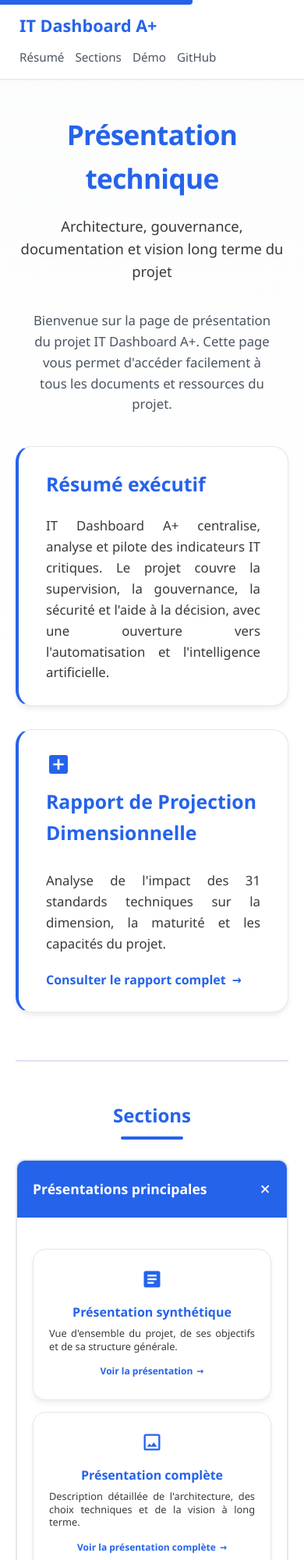
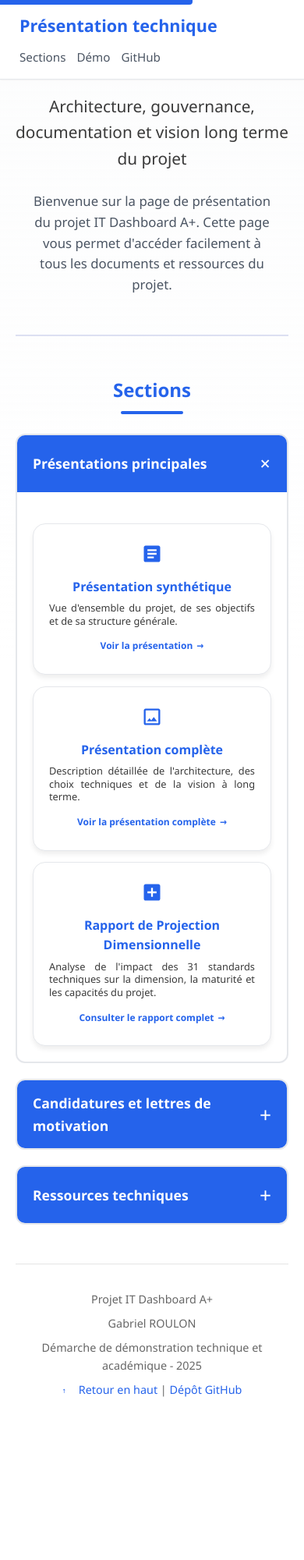
Before and after one commit to Gab-Hub-Ctrl/presentation_technique, a plain HTML site: page index.html in a window 390 px wide. Shown: the top 2000 px of the page at 78% size. After the commit the page ends 1866 px from the top, so only its background shows below. Drawn offline with Linux system fonts and the light colour scheme.

Commit message:
Mise à jour de index.html

```diff
--- a/index.html
+++ b/index.html
@@ -318,25 +318,19 @@
     main {
       max-width: var(--max-width);
       margin: 0 auto;
-      padding: 120px 20px 40px;
+      padding: 100px 20px 40px;
     }
 
-    h1 {
-      font-size: 2.6em;
-      margin-bottom: 6px;
-      color: var(--primary-color);
-      text-align: center;
-      animation: fadeIn 0.6s ease;
-      font-weight: 700;
-      letter-spacing: -0.02em;
-    }
+    /* h1 supprimé - titre maintenant dans le header */
 
     .subtitle {
       text-align: center;
-      font-size: 1.15em;
+      font-size: 1.3em;
       color: #3a3a3a;
-      margin-bottom: 35px;
+      margin-top: 20px;
+      margin-bottom: 25px;
       animation: fadeIn 0.8s ease;
+      font-weight: 500;
     }
 
     @media (prefers-color-scheme: dark) {
@@ -889,9 +883,7 @@
       .cards {
         grid-template-columns: 1fr;
       }
-      h1 {
-        font-size: 2.2em;
-      }
+      /* h1 supprimé */
       .card {
         padding: 24px 20px;
       }
@@ -910,9 +902,7 @@
         padding: 100px 12px 30px;
       }
 
-      h1 {
-        font-size: 1.8em;
-      }
+      /* h1 supprimé */
 
       .subtitle {
         font-size: 1em;
@@ -1053,12 +1043,11 @@
 <header role="banner">
   <div class="header-left">
     <a href="#main-content" aria-label="Retour en haut de la page">
-      <h2>IT Dashboard A+</h2>
+      <h2>Présentation technique</h2>
     </a>
   </div>
 
   <nav class="header-nav" aria-label="Navigation principale">
-    <a href="#resume" aria-label="Aller au résumé exécutif">Résumé</a>
     <a href="#sections" aria-label="Aller aux sections">Sections</a>
     <a href="https://github.com/Gab-Hub-Ctrl/presentation_technique/tree/main/presentation_visuel/demo_video" target="_blank" rel="noopener noreferrer" aria-label="Ouvrir la démo vidéo sur GitHub dans un nouvel onglet">Démo</a>
     <a href="https://github.com/Gab-Hub-Ctrl/presentation_technique" target="_blank" rel="noopener noreferrer" aria-label="Ouvrir le dépôt GitHub dans un nouvel onglet">GitHub</a>
@@ -1067,34 +1056,8 @@
 
 <main id="main-content" role="main">
 
-  <h1 lang="fr">Présentation technique</h1>
   <p class="subtitle" lang="fr">Architecture, gouvernance, documentation et vision long terme du projet</p>
   <p class="introduction" lang="fr">Bienvenue sur la page de présentation du projet IT Dashboard A+. Cette page vous permet d'accéder facilement à tous les documents et ressources du projet.</p>
-
-  <section id="hero-section" class="hero-section-container" aria-label="Section principale">
-    <div class="hero-grid">
-      <!-- Résumé exécutif -->
-      <div id="resume" class="executive-summary" aria-labelledby="resume-title" aria-describedby="resume-description">
-        <h2 id="resume-title">Résumé exécutif</h2>
-        <p id="resume-description">
-          IT Dashboard A+ centralise, analyse et pilote des indicateurs IT critiques.
-          Le projet couvre la supervision, la gouvernance, la sécurité et l'aide à la décision,
-          avec une ouverture vers l'automatisation et l'intelligence artificielle.
-        </p>
-      </div>
-
-      <!-- Carte Rapport de Projection Dimensionnelle -->
-      <article class="report-card-hero" aria-labelledby="report-card-title" aria-describedby="report-card-desc">
-        <svg viewBox="0 0 24 24" aria-hidden="true" role="img">
-          <path d="M19 3H5c-1.1 0-2 .9-2 2v14c0 1.1.9 2 2 2h14c1.1 0 2-.9 2-2V5c0-1.1-.9-2-2-2zm-2 10h-4v4h-2v-4H7v-2h4V7h2v4h4v2z"/>
-        </svg>
-        <h3 id="report-card-title">Rapport de Projection Dimensionnelle</h3>
-        <p id="report-card-desc" class="sr-only">Accédez au rapport de projection dimensionnelle analysant l'impact des 31 standards techniques sur la dimension, la maturité et les capacités du projet Projet3.</p>
-        <p>Analyse de l'impact des 31 standards techniques sur la dimension, la maturité et les capacités du projet.</p>
-        <a href="rapport_projection_dimension_standards_projet3.html" aria-label="Consulter le rapport de projection dimensionnelle">Consulter le rapport complet</a>
-      </article>
-    </div>
-  </section>
 
   <section id="sections" class="sections-container" aria-label="Sections de présentation">
     <h2 class="sections-title">Sections</h2>
@@ -1129,6 +1092,17 @@
       <p>Description détaillée de l'architecture, des choix techniques et de la vision à long terme.</p>
       <a href="https://gab-hub-ctrl.github.io/presentation_technique/presentation_complete.html" target="_blank" rel="noopener noreferrer" aria-label="Voir la présentation complète du projet">Voir la présentation complète</a>
     </article>
+
+    <!-- Card 2b : Rapport de Projection Dimensionnelle -->
+    <article class="card" aria-labelledby="card-2b-title" aria-describedby="card-2b-desc">
+      <svg viewBox="0 0 24 24" aria-hidden="true" role="img">
+        <path d="M19 3H5c-1.1 0-2 .9-2 2v14c0 1.1.9 2 2 2h14c1.1 0 2-.9 2-2V5c0-1.1-.9-2-2-2zm-2 10h-4v4h-2v-4H7v-2h4V7h2v4h4v2z"/>
+      </svg>
+      <h3 id="card-2b-title">Rapport de Projection Dimensionnelle</h3>
+      <p id="card-2b-desc" class="sr-only">Accédez au rapport de projection dimensionnelle analysant l'impact des 31 standards techniques sur la dimension, la maturité et les capacités du projet Projet3.</p>
+      <p>Analyse de l'impact des 31 standards techniques sur la dimension, la maturité et les capacités du projet.</p>
+      <a href="rapport_projection_dimension_standards_projet3.html" aria-label="Consulter le rapport de projection dimensionnelle">Consulter le rapport complet</a>
+    </article>
           </div>
         </div>
       </div>
@@ -1142,18 +1116,26 @@
       <div class="section-accordion-content">
         <div class="section-accordion-inner">
           <div class="cards">
-    <!-- Card 3 -->
+    <!-- Card 3 : Lettre pour école -->
     <article class="card" aria-labelledby="card-3-title" aria-describedby="card-3-desc">
       <svg viewBox="0 0 24 24" aria-hidden="true" role="img">
         <path d="M20 4H4c-1.1 0-1.99.9-1.99 2L2 18c0 1.1.9 2 2 2h16c1.1 0 2-.9 2-2V6c0-1.1-.9-2-2-2zm0 4l-8 5-8-5V6l8 5 8-5v2z"/>
       </svg>
-      <h3 id="card-3-title">Lettre de motivation</h3>
-      <p id="card-3-desc" class="sr-only">Accédez au dossier de candidature académique et professionnel présentant le projet IT Dashboard A+ et son contexte.</p>
-      <p>Dossier de candidature académique et professionnel en lien avec le projet IT Dashboard A+.</p>
-      <div style="display: flex; flex-direction: column; gap: 12px; margin-top: 16px;">
-        <a href="https://gab-hub-ctrl.github.io/presentation_technique/lettre_motivation_ecole.html" target="_blank" rel="noopener noreferrer" aria-label="Voir la lettre de motivation pour école" style="display: inline-block; padding: 8px 14px; background: var(--primary-color); color: white; text-decoration: none; border-radius: 6px; text-align: center; font-weight: 500; font-size: 0.85em; transition: background 0.2s ease, transform 0.2s ease;">Voir la lettre pour école</a>
-        <a href="https://gab-hub-ctrl.github.io/presentation_technique/lettre_motivation_entreprise.html" target="_blank" rel="noopener noreferrer" aria-label="Voir la lettre de motivation pour entreprise" style="display: inline-block; padding: 8px 14px; background: transparent; color: var(--primary-color); text-decoration: none; border: 1.5px solid var(--primary-color); border-radius: 6px; text-align: center; font-weight: 500; font-size: 0.85em; transition: all 0.2s ease;">Voir la lettre pour entreprise</a>
-      </div>
+      <h3 id="card-3-title">Lettre de motivation - École</h3>
+      <p id="card-3-desc" class="sr-only">Accédez à la lettre de motivation académique pour Bachelor IT/IA présentant le projet IT Dashboard A+ et son contexte.</p>
+      <p>Candidature académique pour Bachelor en Informatique et Intelligence Artificielle.</p>
+      <a href="https://gab-hub-ctrl.github.io/presentation_technique/lettre_motivation_ecole.html" target="_blank" rel="noopener noreferrer" aria-label="Voir la lettre de motivation pour école">Voir la lettre pour école</a>
+    </article>
+
+    <!-- Card 3b : Lettre pour entreprise -->
+    <article class="card" aria-labelledby="card-3b-title" aria-describedby="card-3b-desc">
+      <svg viewBox="0 0 24 24" aria-hidden="true" role="img">
+        <path d="M20 4H4c-1.1 0-1.99.9-1.99 2L2 18c0 1.1.9 2 2 2h16c1.1 0 2-.9 2-2V6c0-1.1-.9-2-2-2zm0 4l-8 5-8-5V6l8 5 8-5v2z"/>
+      </svg>
+      <h3 id="card-3b-title">Lettre de motivation - Entreprise</h3>
+      <p id="card-3b-desc" class="sr-only">Accédez à la lettre de motivation professionnelle présentant le projet IT Dashboard A+ et son contexte.</p>
+      <p>Candidature professionnelle en lien avec le projet IT Dashboard A+.</p>
+      <a href="https://gab-hub-ctrl.github.io/presentation_technique/lettre_motivation_entreprise.html" target="_blank" rel="noopener noreferrer" aria-label="Voir la lettre de motivation pour entreprise">Voir la lettre pour entreprise</a>
     </article>
 
     <!-- Card 3b -->
```
